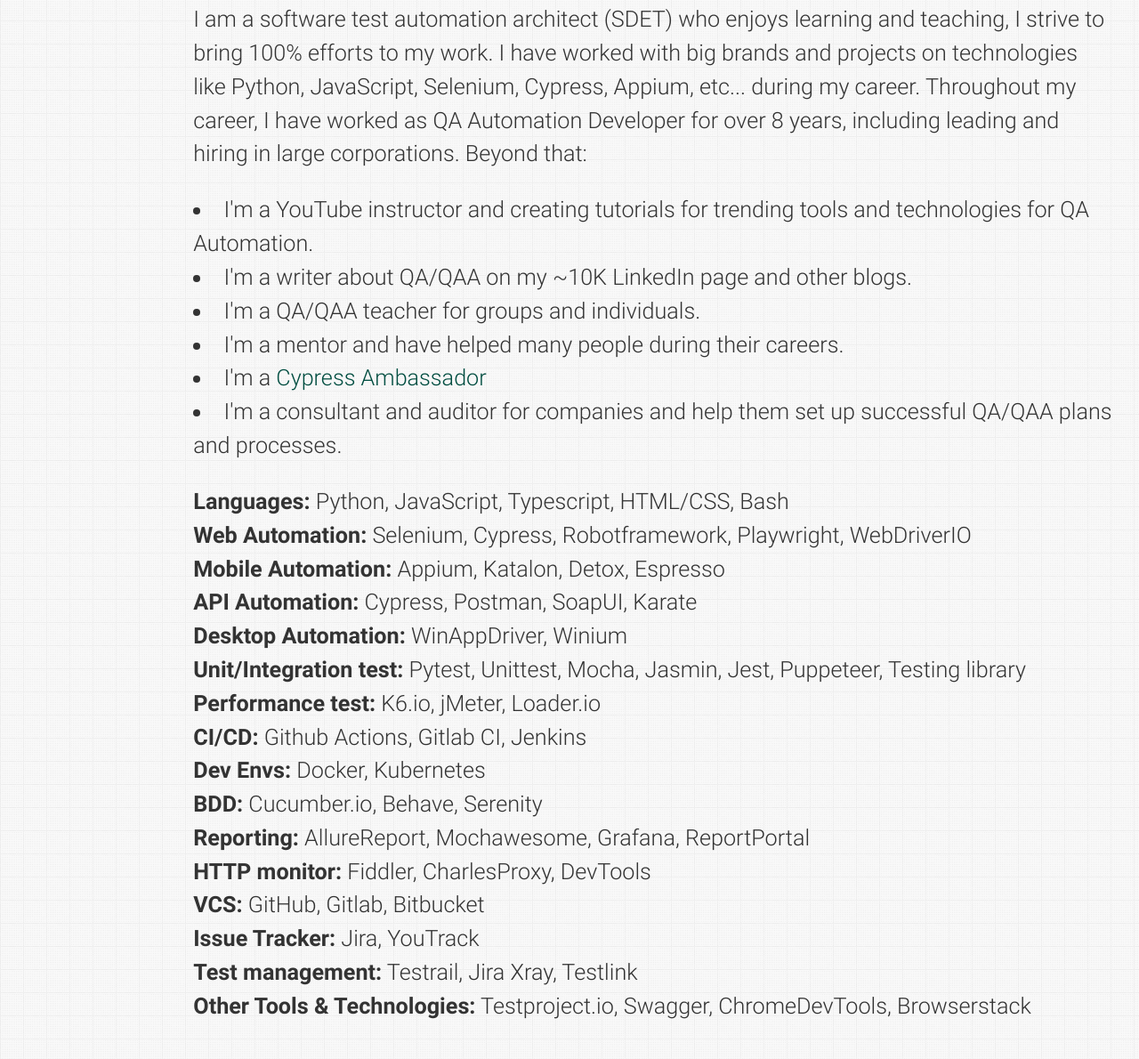
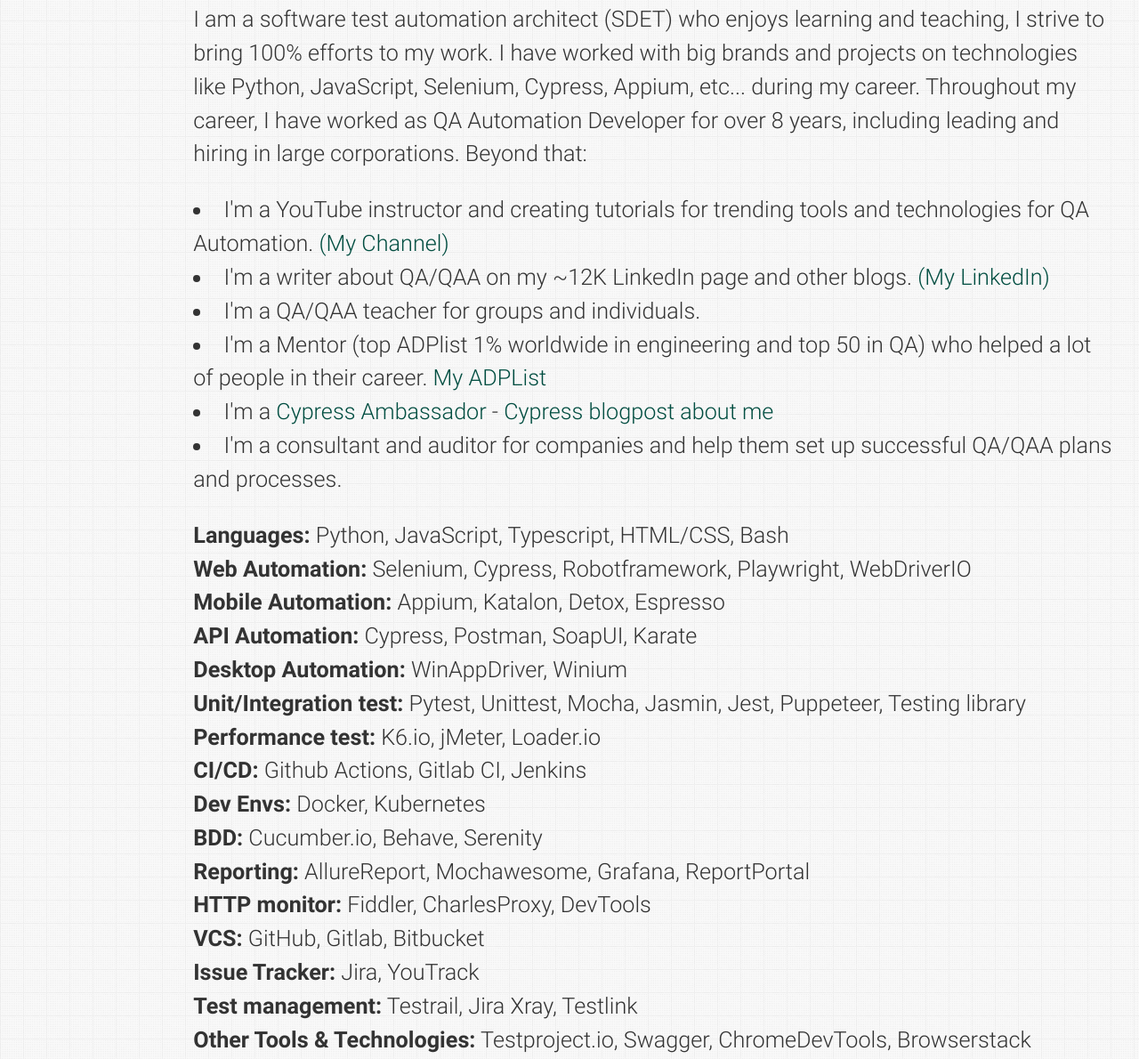
Before and after one commit to mmonfared/monfared.io, a plain HTML site: page index.html in a window 1280 px wide. Shown: the part 965-2155 px from the top of the page at 89% size. Drawn offline with nearby package versions, Linux system fonts and the light colour scheme.

Commit message:
Update index.html

```diff
--- a/index.html
+++ b/index.html
@@ -276,11 +276,11 @@
           Beyond that:
         </p>
 
-        <li>I'm a YouTube instructor and creating tutorials for trending tools and technologies for QA Automation.</li>
-        <li>I'm a writer about QA/QAA on my ~10K LinkedIn page and other blogs.</li>
+        <li>I'm a YouTube instructor and creating tutorials for trending tools and technologies for QA Automation. <a href="https://www.youtube.com/automationcamp">(My Channel)</a></li>
+        <li>I'm a writer about QA/QAA on my ~12K LinkedIn page and other blogs. <a href="https://www.linkedin.com/in/mohammad-monfared/">(My LinkedIn)</a></li>
         <li>I'm a QA/QAA teacher for groups and individuals.</li>
-        <li>I'm a mentor and have helped many people during their careers.</li>
-        <li>I'm a <a href="https://www.cypress.io/ambassadors/">Cypress Ambassador</a></li>
+        <li>I'm a Mentor (top ADPlist 1% worldwide in engineering and top 50 in QA) who helped a lot of people in their career. <a href="https://adplist.org/mentors/mohammad-monfared">My ADPList</a></li>
+        <li>I'm a <a href="https://www.cypress.io/ambassadors/">Cypress Ambassador</a> - <a href="https://www.cypress.io/blog/2023/06/22/cypress-ambassador-spotlight-mohammad-monfared">Cypress blogpost about me</a></li>
         <li>I'm a consultant and auditor for companies and help them set up successful QA/QAA plans and processes.</li>
 
         <p>
@@ -625,7 +625,7 @@
           </div>
 
           <div class="card-action">
-            <span>Jul 2017 - Nov 2018 | Tehran, Iran</span>
+            <span>Jan 2017 - Jul 2017 | Tehran, Iran</span>
           </div>
 
           <!--Software QA Specialist (App Reviewer) -->
@@ -643,7 +643,7 @@
             </p>
           </div>
           <div class="card-action">
-            <span>Jul 2015 - Jul 2017 | Tehran, Iran</span>
+            <span>Jul 2015 - Jan 2017 | Tehran, Iran</span>
           </div>
         </div>
       </div>
```
